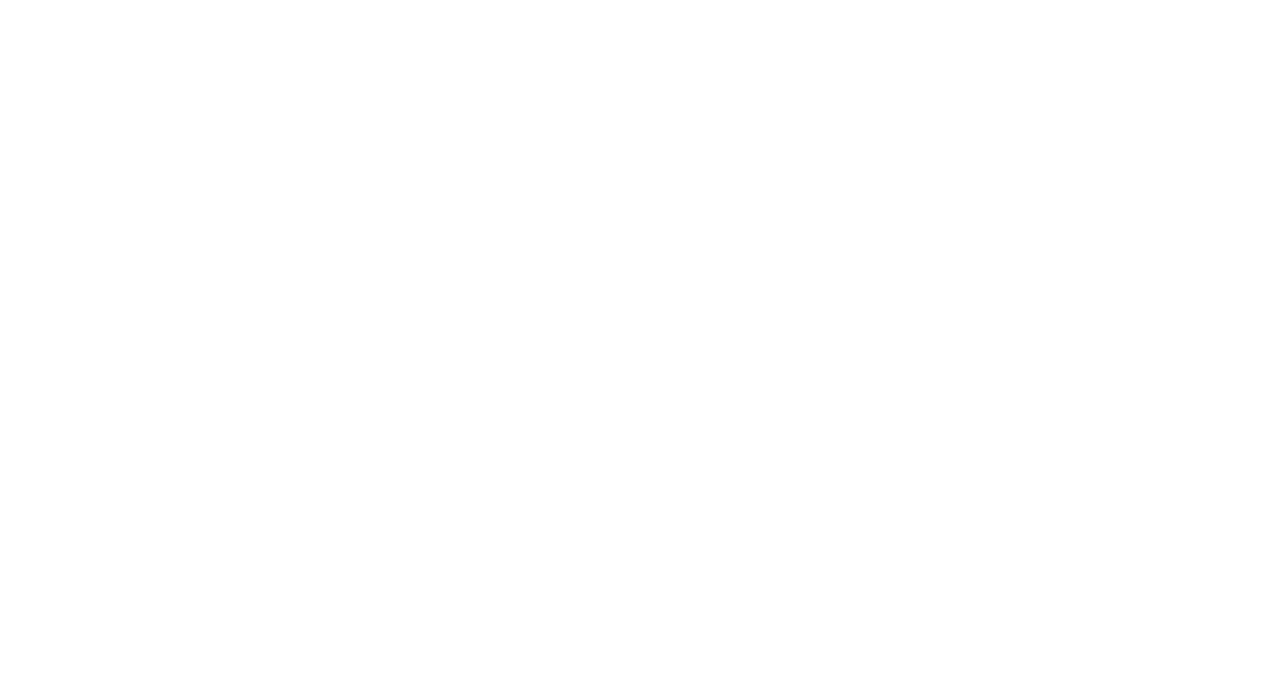
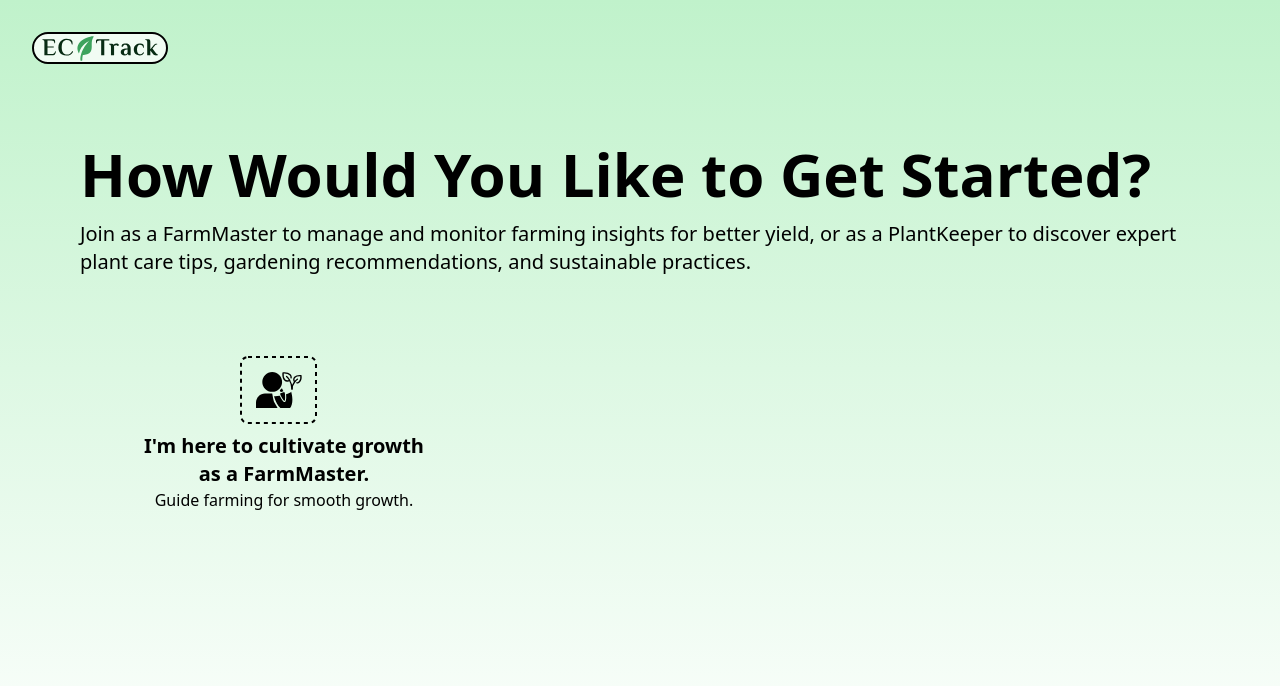
Before and after one commit to tonima26122004/EcoTrack, a React (Vite) app: page /login in a window 1280 px wide. Before the commit this address had no page. Shown: the top 686 px of the page. Built offline with nearby package versions, Linux system fonts and the light colour scheme.

Commit message:
Add login component and update routing; refactor trail display

```diff
--- a/src/App.jsx
+++ b/src/App.jsx
@@ -6,7 +6,7 @@
 import Ecotalk_diesease from './components/chat/Ecotalk_diesease';
 import Ecotalk_identification from './components/chat/Ecotalk_identification';
 import Forum from './components/forum/forum';
-
+import Login from './components/authentication/login/login';
 function App() {
   return (
 
@@ -14,7 +14,7 @@
   <Router>
     <Routes>
       <Route path="/chat" element={<Chat />} />
-
+      <Route path="/login" element={<Login />} />
       <Route path="/trail" element={<Trail />} />
       <Route path="/forum" element={<Forum />} />
       <Route path="/ecotalk_carbon" element={<Ecotalk_carbon />} />
--- /dev/null
+++ b/src/components/authentication/login/content.jsx
@@ -0,0 +1,13 @@
+import React from 'react'
+
+function Content() {
+  return (
+    <div className='m-20'>
+    <div className='text-6xl font-semibold '>
+      How Would You Like to Get Started?</div><div className='mt-4 text-xl'>
+      Join as a FarmMaster to manage and monitor farming insights for better yield, or as a PlantKeeper to discover expert plant care tips, gardening recommendations, and sustainable practices.</div>
+      </div>
+  )
+}
+
+export default Content
--- /dev/null
+++ b/src/components/authentication/login/log.jsx
@@ -0,0 +1,19 @@
+import React from 'react'
+
+function log() {
+  return (
+    <div className='flex  items-center'>
+      <div>
+        <img
+          src="farmer.svg"
+          alt="Logo"
+          className='ml-60'
+        />
+        <div className='flex ml-36 text-xl text-center mt-2 font-semibold'>I'm here to cultivate growth <br/> as a FarmMaster.</div>
+        <div className='ml-36 text-center'>Guide farming for smooth growth.</div>
+      </div>
+    </div>
+  )
+}
+
+export default log
--- a/src/components/authentication/login/login.jsx
+++ b/src/components/authentication/login/login.jsx
@@ -1,11 +1,20 @@
-import React from 'react'
-
-function login() {
+import React from 'react';
+import Content from './content';
+import Log from './log';
+function Login() {
   return (
-    <div>
-
+    <div className="h-full w-full absolute  bg-gradient-to-t from-transparent to-[#C0F2CB] ">
+        <div>
+      <img
+        src="logo.svg"
+        alt="Logo"
+        className='m-8'
+      />
+      </div>
+      <Content />
+      <Log />
     </div>
-  )
+  );
 }
 
-export default login
+export default Login;
--- a/src/components/trail/display.jsx
+++ b/src/components/trail/display.jsx
@@ -1,7 +1,7 @@
 import React from 'react';
 import RegionSelector from './options';
 import StoreLocator from './location';
-import Map from './mapdisplay';
+
 
 function Display() {
   return (
@@ -10,7 +10,7 @@
         {/* Region Selector (doesn't shrink) */}
         <div className="w-full lg:w-auto">
           <RegionSelector />
-          <Map/>
+
         </div>
         {/* Store Locator (takes remaining space) */}
         <div className="flex-grow w-full">
--- a/src/components/trail/options.jsx
+++ b/src/components/trail/options.jsx
@@ -8,6 +8,7 @@
   const [country, setCountry] = useState("India");
 
   return (
+    <div className="h-full">
     <div className="p-6 sm:p-2 rounded-lg w-full max-w-3xl text-[#1D3B1F] text-base mx-auto">
       {/* Product Selector */}
       <div className="flex flex-wrap items-center gap-2 sm:gap-3 mb-3 text-lg">
@@ -77,6 +78,10 @@
           </button>
         </div>
       </div>
+      <div className="bg-[#C0F2CB] min-h-[500px] mt-4 sm:h-[80%] font-lato px-4 py-6 sm:py-8 rounded-xl w-full max-w-4xl mx-auto">
+      {/* Map content goes here */}
+    </div>
+    </div>
     </div>
   );
 };
```
Also changed, not shown: public/farmer.svg (added), public/medicine.svg (added).
